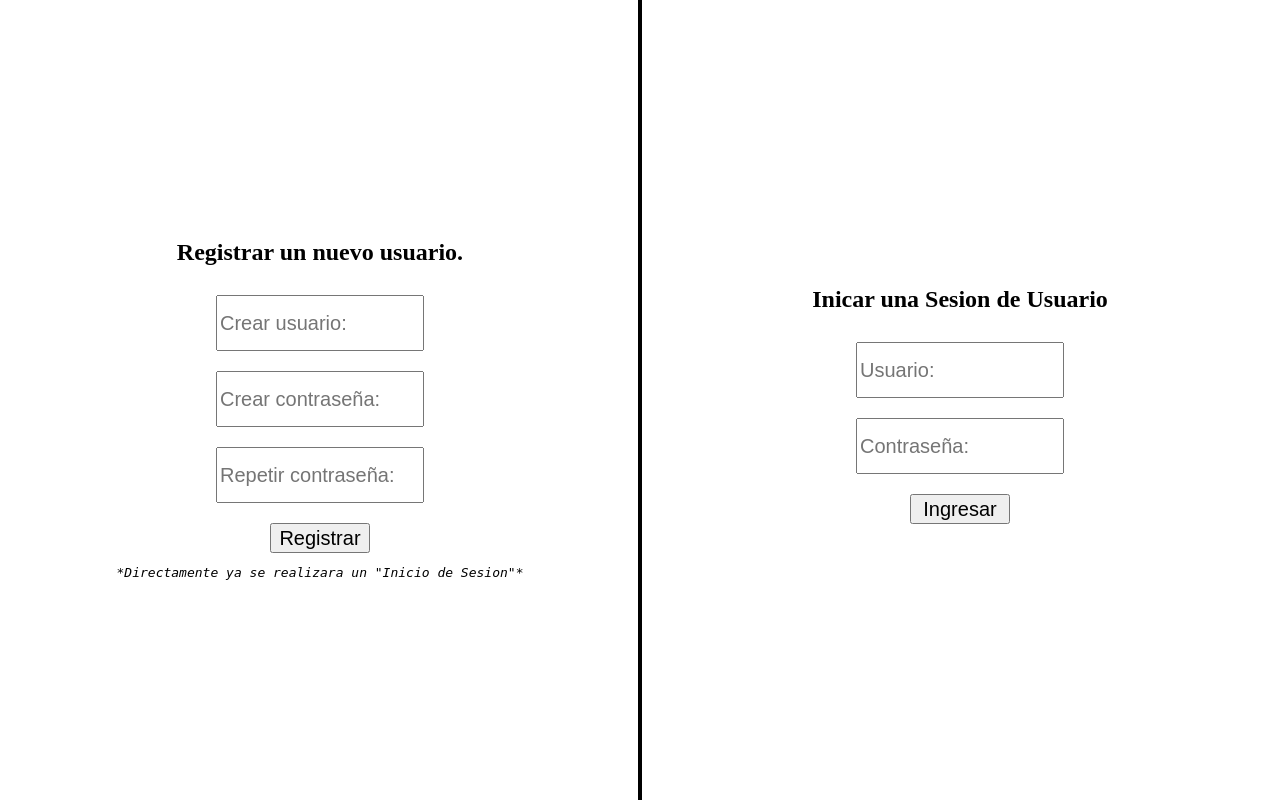
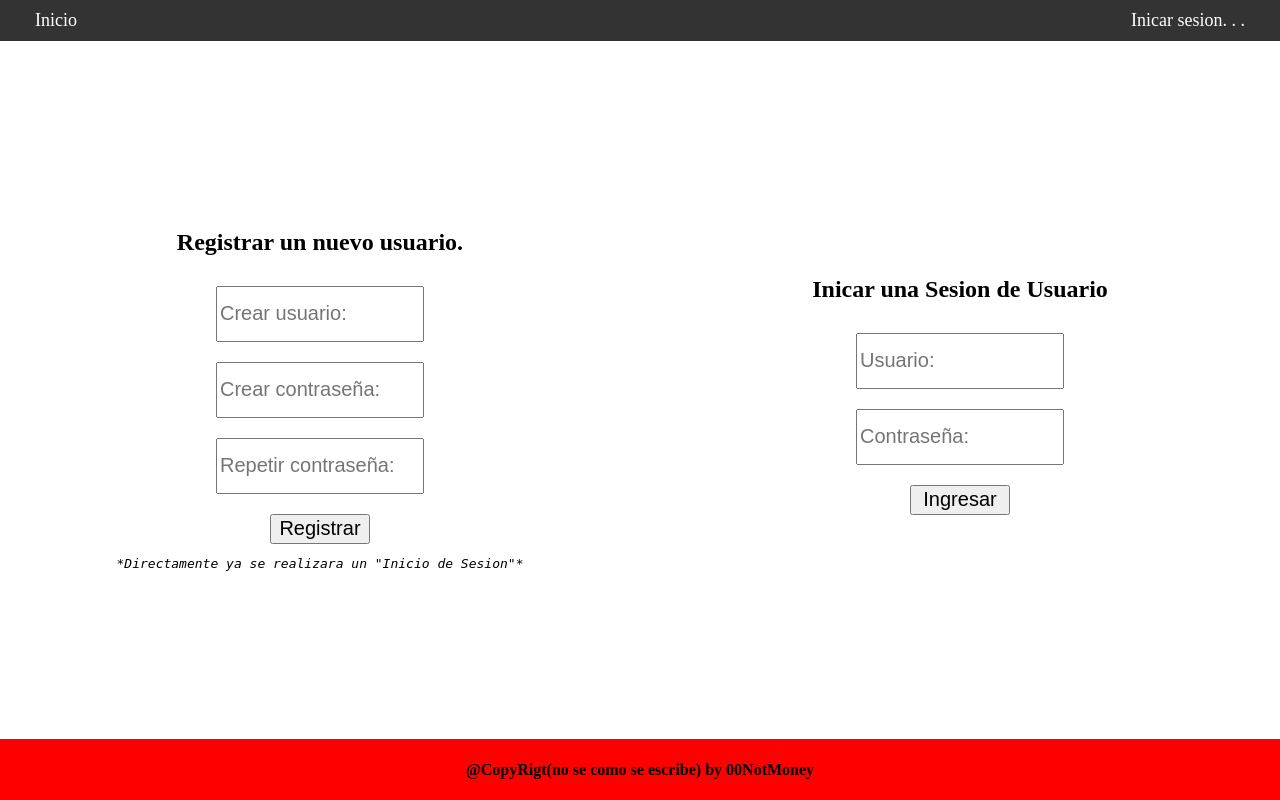
Before and after one commit to Srabitt/SQLite3-PHP, a PHP site: page / in a window 1280 px wide. Run offline with PHP 8.4, Linux system fonts and the light colour scheme.

Commit message:
Intento[no conseguido] de arreglar un poco el front[no me gusta el front . . .]

```diff
--- a/backend/logica/login.php
+++ b/backend/logica/login.php
@@ -26,7 +26,7 @@ if($existeUsuario && $isCorrectPassword){
     $_SESSION['usuario'] = $result_user;
     $_SESSION['logged_in'] = true;
     echo 'Login exitoso.';
-    header('Location: '.'/perfil.php');
+    header('Location: '.'/');
     exit();
 
 }else{
--- /dev/null
+++ b/frontend/layouts/footer.html
@@ -0,0 +1,3 @@
+<footer>
+    <h4>@CopyRigt(no se como se escribe) by 00NotMoney</h4>
+</footer>
--- /dev/null
+++ b/frontend/layouts/login-register.php
@@ -0,0 +1,6 @@
+<section class="login-register">
+    <?php
+    require_once('./frontend/layouts/login-usuario.php');
+    require_once('./frontend/layouts/registro-usuario.php')
+    ?>
+</section>
--- a/frontend/layouts/login-usuario.php
+++ b/frontend/layouts/login-usuario.php
@@ -1,4 +1,4 @@
-<section>
+<section class="login">
     <h2>Inicar una Sesion de Usuario</h2>
     <form action="./backend/logica/login.php" method="POST" class="formulario-login">
         <input type="text" placeholder="Usuario:" name="usuario">
--- /dev/null
+++ b/frontend/layouts/navbar.php
@@ -0,0 +1,7 @@
+
+<nav>
+    <ul class="navbar">
+        <li><a href="/">Inicio</a></li>
+        <li><a href="#">Inicar sesion. . . </a></li> <!--Gregar el php login-->
+    </ul>
+</nav>
--- a/frontend/style.css
+++ b/frontend/style.css
@@ -2,20 +2,40 @@ body{
     padding: 0;
     margin: 0;
     display: flex;
-    flex-flow: row nowrap;
+    flex-flow: column nowrap;
+    height: 100vh;
+    /* justify-content: space-between; */
 
 }
+nav>h3{
 
-section{
-    align-content: center;
-    justify-items: center;
-    outline: 2px solid black;
-    flex: 1;
-    height: 100vh;
-    /* justify-content: center; */
-
+    background-color: aqua;
+}
+footer{
+    /* display: flex; */
+    background-color: red;
 
 }
+/*Conjunto de los 2 formularios*/
+.login-register{
+    display: flex;
+    flex-flow: row-reverse nowrap;
+
+    flex: 1; /*ocupar todo*/
+}
+
+.perfil{
+    flex: 1;
+}
+
+/*Formularios*/
+.login,.registro{
+    align-content: center;
+    flex: 1;
+    text-align: center;
+}
+
+/*Estilo entradas de datos(Formularios login y registro)*/
 input{
     margin: 10px;
     height: 50px;
@@ -36,4 +56,42 @@ input[type='submit']{
 .formulario-registro{
     display: flex;
     flex-direction: column;
+    align-items: center;
+    justify-content: center;
+
 }
+
+/*navBar*/
+nav {
+    background-color: #333;
+    padding: 10px 20px;
+}
+
+.navbar {
+    list-style: none;
+    margin: 0;
+    padding: 0;
+    display: flex;
+    justify-content: space-between;
+    align-items: center;
+}
+
+.navbar li {
+    margin: 0 15px;
+}
+
+.navbar a {
+    text-decoration: none;
+    color: white;
+    font-size: 18px;
+    transition: color 0.3s ease;
+}
+
+.navbar a:hover {
+    color: #00bcd4;
+}
+
+/*footer*/
+footer{
+    text-align: center;
+}
--- a/index.php
+++ b/index.php
@@ -1,14 +1,14 @@
 <?php
 
-session_set_cookie_params([
-    'httponly'=>true,
-    ]);
+// session_set_cookie_params([
+//     'httponly'=>true,
+//     ]);
 session_start();
 $isLogged = isset($_SESSION['logged_in']);
-if ($isLogged) {
-    header('Location: '.'./perfil.php');
-    exit();
-}
+// if ($isLogged) {
+//     header('Location: '.'./perfil.php');
+//     exit();
+// }
 // var_dump($_SESSION);
 ?>
 <!DOCTYPE html>
@@ -16,13 +16,23 @@ if ($isLogged) {
 <head>
     <meta charset="UTF-8">
     <meta name="viewport" content="width=device-width, initial-scale=1.0">
-    <link rel="stylesheet" href="style.css">
+    <!-- <link rel="stylesheet" href="https://cdnjs.cloudflare.com/ajax/libs/font-awesome/5.15.4/css/all.min.css"> -->
+
+    <link rel="stylesheet" href="./frontend/style.css">
+    <link rel="stylesheet" href="./frontend/style-perfi.css">
     <title>Login</title>
 </head>
 <body>
-    <!-- Debemos de renderizar aqui -->
-    <!-- <h1>Login simple.</h1> -->
-    <?php require_once('./frontend/layouts/registro-usuario.php')?>
-    <?php require_once('./frontend/layouts/login-usuario.php')?>
+    <!-- NAVBAR -->
+    <?php require_once('./frontend/layouts/navbar.php')?>
+    <!-- CONTENIDO PRINCIPAL -->
+     <!-- FUNCION PARA SABER SI ESTA LOGIN O NO -->
+    <?php if ($isLogged): ?>
+        <?php require_once('./frontend/layouts/perfil.php')?>
+    <?php else: ?>
+        <?php require_once('./frontend/layouts/login-register.php')?>
+    <?php endif; ?>
+    <!-- FOOTER -->
+    <?php require_once('./frontend/layouts/footer.html')?>
 </body>
 </html>
```
Also changed, not shown: frontend/layouts/edit-usuario.php (+0 -12 lines), frontend/layouts/perfil.php (renamed from perfil.php, +3 -13 lines).
